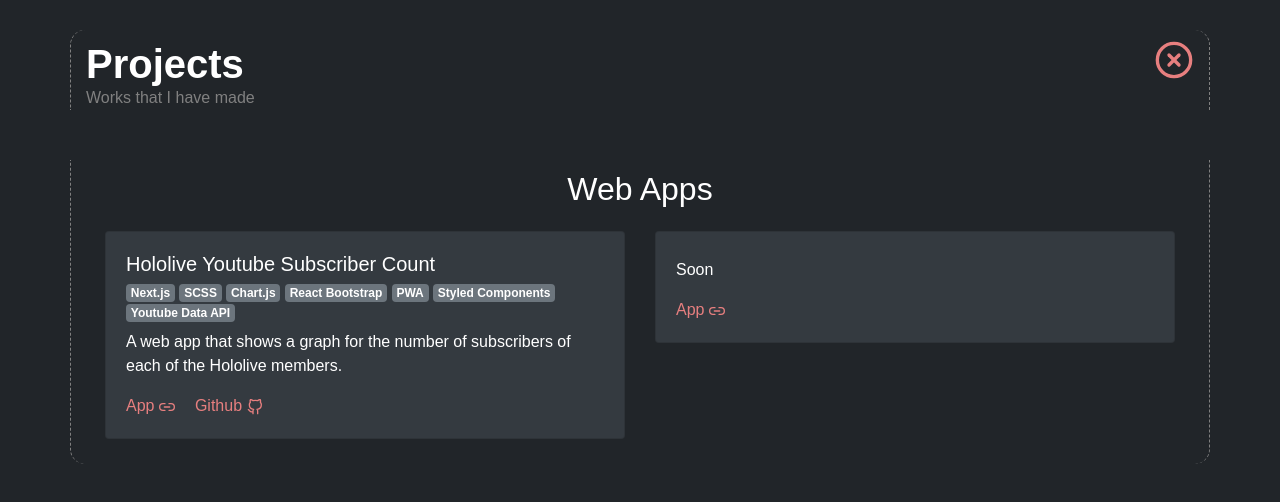
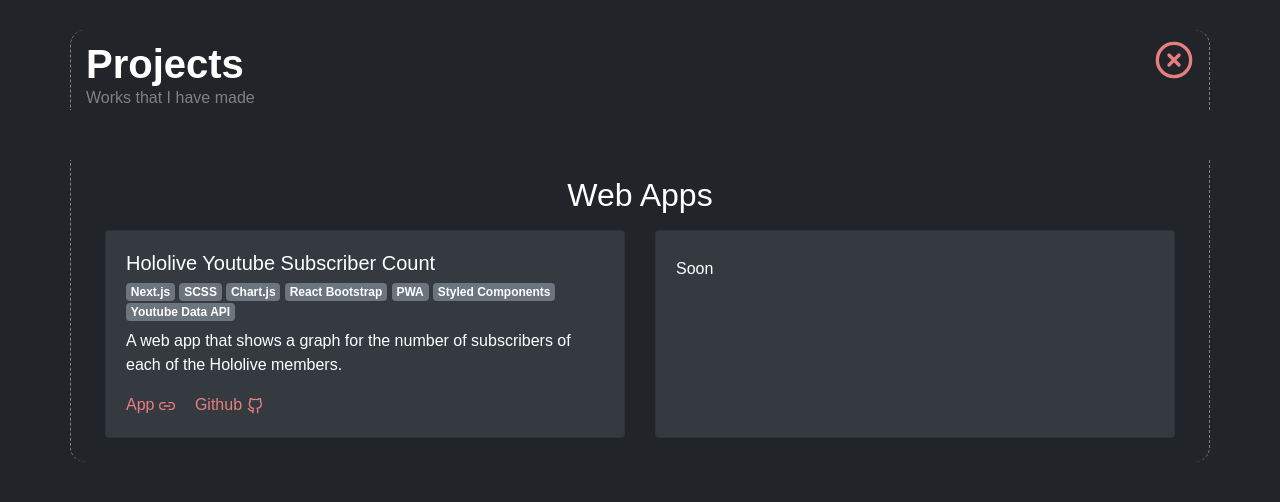
Before and after one commit to DreamWithNokz/nokz-portfolio, a Next.js app: page /projects in a window 1280 px wide. Shown: the top 502 px of the page. Built offline with nearby package versions, Linux system fonts and the light colour scheme.

Commit message:
Fix spacing on projects page

```diff
--- a/pages/projects.js
+++ b/pages/projects.js
@@ -15,12 +15,12 @@ const Projects = () => (
 
     <PageHeader title={"Projects"} description={"Works that I have made"} />
 
-    <Container className="page-content">
+    <Container className="py-3 page-content">
       <h2 id="web-apps" className="text-center">
         Web Apps
       </h2>
       <Row className="mx-1">
-        <Col sm>
+        <Col sm className="my-2">
           <Card className="projects__entry bg-dark">
             <Card.Body>
               <Card.Title>Hololive Youtube Subscriber Count</Card.Title>
@@ -54,15 +54,12 @@ const Projects = () => (
             </Card.Body>
           </Card>
         </Col>
-        <Col sm>
+        <Col sm className="my-2">
           <Card className="projects__entry bg-dark">
             <Card.Body>
               <Card.Title></Card.Title>
               <Card.Subtitle className="mb-2 text-muted"></Card.Subtitle>
               <Card.Text>Soon</Card.Text>
-              <Card.Link className="projects--links" href="#">
-                App <FiLink2 />
-              </Card.Link>
             </Card.Body>
           </Card>
         </Col>
--- a/styles/globals.scss
+++ b/styles/globals.scss
@@ -185,8 +185,7 @@ hr.separator {
 
 .projects {
   &__entry {
-    margin-top: 15px;
-    margin-bottom: 15px;
+    height: 100%;
   }
 
   &--links {
```
